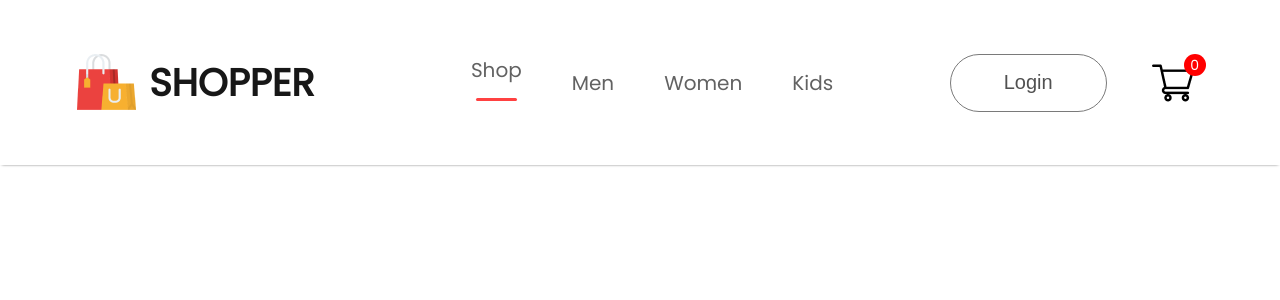
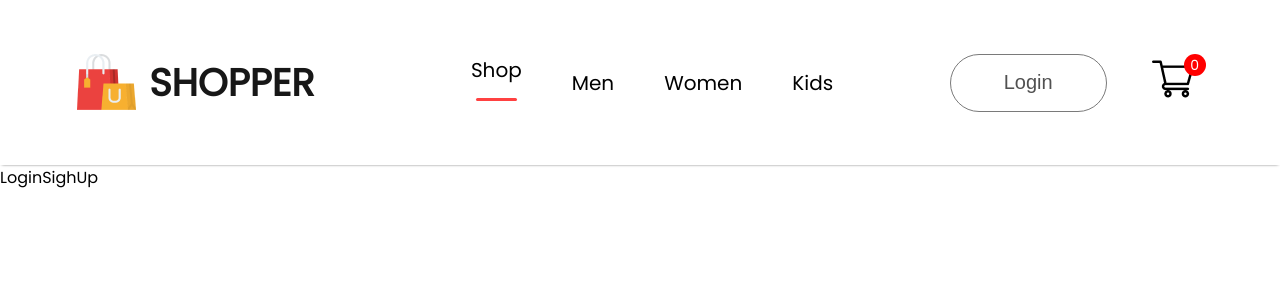
Before and after one commit to SlavikLiabin/shopper, a React (Create React App) app in the folder frontend/: page /login in a window 1280 px wide. Shown: the top 300 px of the page. Built offline with nearby package versions, Linux system fonts and the light colour scheme.

Commit message:
'herobegin'

```diff
--- a/frontend/src/App.js
+++ b/frontend/src/App.js
@@ -4,6 +4,8 @@ import { BrowserRouter, Routes, Route } from "react-router-dom";
 import Shop from "./Pages/Shop";
 import ShopCategory from "./Pages/ShopCategory";
 import Product from "./Pages/Product";
+import Cart from "./Pages/Cart";
+import LoginSighUp from "./Pages/LoginSighUp";
 
 function App() {
   return (
@@ -15,7 +17,11 @@ function App() {
           <Route path="/mens" element={<ShopCategory category="men" />} />
           <Route path="/womens" element={<ShopCategory category="women" />} />
           <Route path="/kids" element={<ShopCategory category="kid" />} />
-          <Route path="/product" element={<Product/>}></Route>
+          <Route path="/product" element={<Product/>}>
+            <Route path=":productId" element={<Product/>}/>
+          </Route>
+          <Route path="/cart" element={<Cart />} />
+          <Route path="/login" element={<LoginSighUp/>} />
         </Routes>
       </BrowserRouter>
     </div>
--- a/frontend/src/Components/Navbar/Navbar.jsx
+++ b/frontend/src/Components/Navbar/Navbar.jsx
@@ -2,6 +2,7 @@ import React, { useState } from "react";
 import "./Navbar.css";
 import logo from "../Assets/logo.png";
 import cart_icon from "../Assets/cart_icon.png";
+import { Link } from "react-router-dom";
 
 const Navbar = () => {
   const [menu, setMenu] = useState("shop");
@@ -18,33 +19,49 @@ const Navbar = () => {
             setMenu("shop");
           }}
         >
-          Shop {menu === "shop" ? <hr /> : <></>}
+          <Link style={{ textDecoration: "none", color: 'black' }} to="/">
+            Shop
+          </Link>
+          {menu === "shop" ? <hr /> : <></>}
         </li>
         <li
           onClick={() => {
             setMenu("mens");
           }}
         >
-          Men {menu === "mens" ? <hr /> : <></>}
+          <Link style={{ textDecoration: "none", color: 'black' }} to="/mens">
+            Men
+          </Link>
+          {menu === "mens" ? <hr /> : <></>}
         </li>
         <li
           onClick={() => {
             setMenu("womens");
           }}
         >
-          Women {menu === "womens" ? <hr /> : <></>}
+          <Link style={{ textDecoration: "none", color: 'black' }} to="/womens">
+            Women
+          </Link>
+          {menu === "womens" ? <hr /> : <></>}
         </li>
         <li
           onClick={() => {
             setMenu("kids");
           }}
         >
-          Kids {menu === "kids" ? <hr /> : <></>}
+          <Link style={{ textDecoration: "none", color: 'black' }} to="/kids">
+            Kids
+          </Link>
+          {menu === "kids" ? <hr /> : <></>}
         </li>
       </ul>
       <div className="nav-login-cart">
-        <button>Login</button>
-        <img src={cart_icon} alt="" />
+        <Link to="/login">
+          <button>Login</button>
+        </Link>
+        <Link to="/cart">
+          <img src={cart_icon} alt="" />
+        </Link>
         <div className="nav-cart-count">0</div>
       </div>
     </div>
```
Also changed, not shown: frontend/src/Components/Hero/Hero.jsx (added, +8 -0 lines), frontend/src/Pages/LoginSighUp.jsx (+4 -6 lines), frontend/src/Components/Hero/Hero.css (added).
